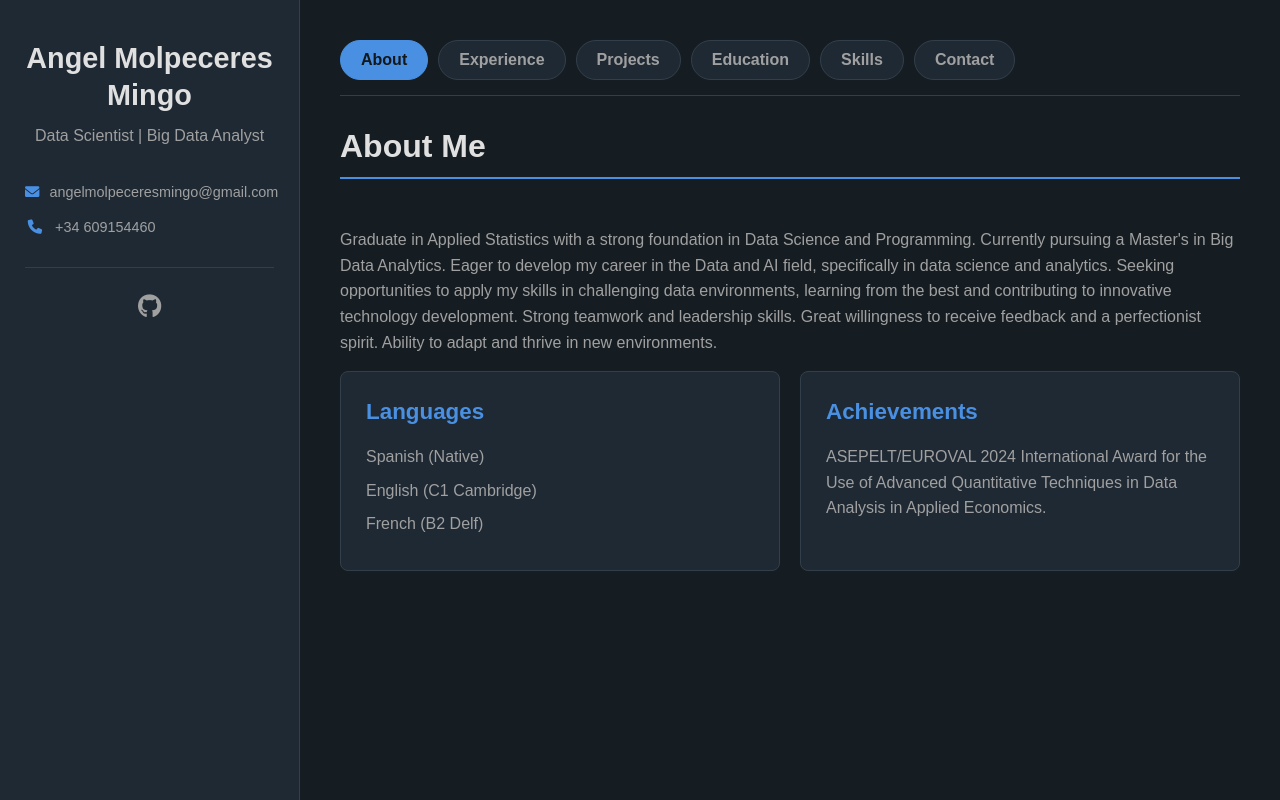
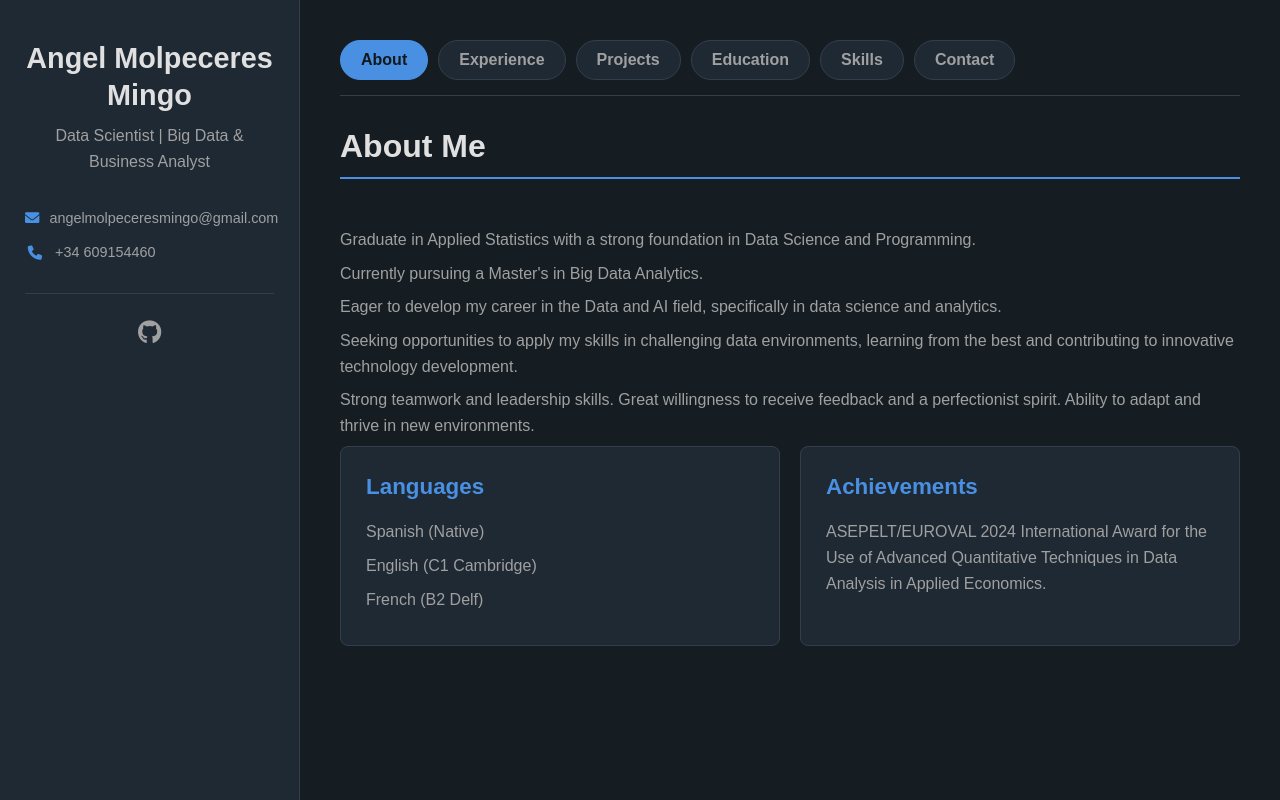
Before and after one commit to AngelMolpeceresMingo/AngelMolpeceresMingo.github.io, a plain HTML site: page index.html in a window 1280 px wide. Drawn offline with Linux system fonts and the light colour scheme.

Commit message:
Update index.html
Changed my description

```diff
--- a/index.html
+++ b/index.html
@@ -22,7 +22,7 @@
                 <!-- <img src="assets/profile-pic.jpg" alt="Angel Molpeceres Mingo" class="profile-pic"> -->
 
                 <h1>Angel Molpeceres Mingo</h1>
-                <p class="subtitle">Data Scientist | Big Data Analyst</p>
+                <p class="subtitle">Data Scientist | Big Data & Business Analyst</p>
 
                 <div class="contact-info">
                     <p><i class="fas fa-envelope"></i> <a href="mailto:angelmolpeceresmingo@gmail.com">angelmolpeceresmingo@gmail.com</a></p>
@@ -56,9 +56,13 @@
             <!-- ==== CONTENT SECTIONS (Only one visible at a time) ==== -->
             <div class="content-section active" id="about-content">
                 <h2>About Me</h2>
-                 <p>
-                    Graduate in Applied Statistics with a strong foundation in Data Science and Programming. Currently pursuing a Master's in Big Data Analytics. Eager to develop my career in the Data and AI field, specifically in data science and analytics. Seeking opportunities to apply my skills in challenging data environments, learning from the best and contributing to innovative technology development. Strong teamwork and leadership skills. Great willingness to receive feedback and a perfectionist spirit. Ability to adapt and thrive in new environments.
-                </p>
+                <ul>
+                    <li>Graduate in Applied Statistics with a strong foundation in Data Science and Programming.</li>
+                    <li>Currently pursuing a Master's in Big Data Analytics.</li>
+                    <li>Eager to develop my career in the Data and AI field, specifically in data science and analytics.</li>
+                    <li>Seeking opportunities to apply my skills in challenging data environments, learning from the best and contributing to innovative technology development.</li>
+                    <li>Strong teamwork and leadership skills. Great willingness to receive feedback and a perfectionist spirit. Ability to adapt and thrive in new environments.</li>
+                </ul>
                 <div class="about-extras">
                     <div>
                         <h3>Languages</h3>
```
